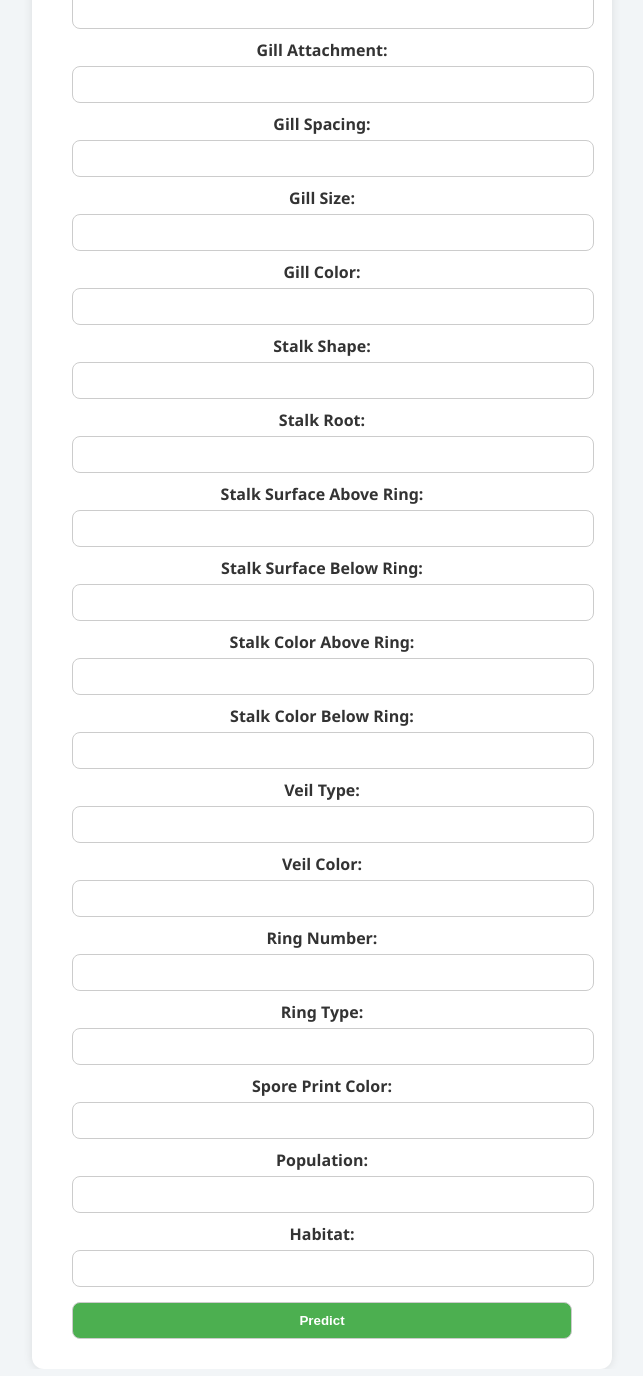
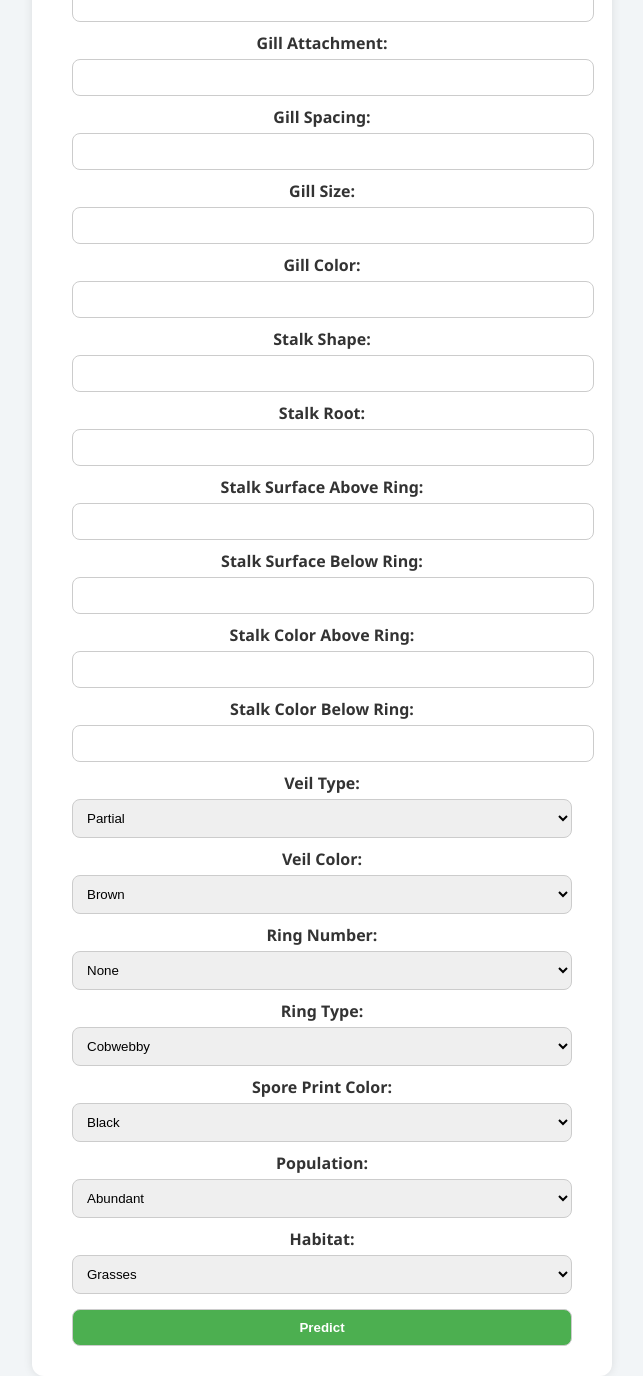
Before and after one commit to andib01/DAT158-ML-assignment-2-Project-work, a Flask app: page / in a window 1280 px wide. Shown: the whole page, without its empty margins (318-961 px from the left). Run offline with Flask 3, Linux system fonts and the light colour scheme; parts of the project's set-up code (start-up, migrations or seed data) failed here and were passed over.

Commit message:
Replace text inputs with select dropdowns in form

```diff
--- a/templates/index.html
+++ b/templates/index.html
@@ -49,20 +49,70 @@
       <label>Stalk Color Below Ring:</label>
       <input type="text" name="stalk-surface-below-ring" required>
       <label>Veil Type:</label>
-      <input type="text" name="veil-type" required>
+      <select id = "veil-type" name="veil-type" required>
+         <option value = "p"> Partial</option>
+         <option value = "u"> Universal</option>
+      </select>
+
       <label>Veil Color:</label>
-      <input type="text" name="veil-color" required>
+      <select id = "veil-color" name="veil-color" required>
+         <option value = "n"> Brown</option>
+         <option value = "o"> Orange</option>
+         <option value = "w"> White</option>
+         <option value = "y"> Yellow</option>
+      </select>
+
       <label>Ring Number:</label>
-      <input type="text" name="ring-number" required>
+      <select id = "ring-number" name="ring-number" required>
+         <option value = "n"> None</option>
+         <option value = "o"> One</option>
+         <option value = "t"> Two</option>
+      </select>
+
       <label>Ring Type:</label>
-      <input type="text" name="ring-type" required>
+      <select id = "ring-type" name="ring-type" required>
+         <option value = "c"> Cobwebby</option>
+         <option value = "e"> Evanescent</option>
+         <option value = "f"> Flaring</option>
+         <option value = "l"> Large</option>
+         <option value = "n"> None</option>
+         <option value = "p"> Pendant</option>
+         <option value = "s"> Sheating</option>
+         <option value = "z"> Zone</option>
+      </select>
       <label>Spore Print Color:</label>
-      <input type="text" name="spore-print-color" required>
+      <select id = "spore-print-color" name="spore-print-color" required>
+         <option value = "k"> Black</option>
+         <option value = "n"> Brown</option>
+         <option value = "b"> Buff</option>
+         <option value = "h"> Chocolate</option>
+         <option value = "r"> Green</option>
+         <option value = "o"> Orange</option>
+         <option value = "u"> Purple</option>
+         <option value = "w"> White</option>
+         <option value = "y"> Yellow</option>
+      </select>
+
       <label>Population:</label>
-      <input type="text" name="population" required>
+      <select id = "population" name="population" required>
+         <option value = "a"> Abundant</option>
+         <option value = "c"> Clustered</option>
+         <option value = "n"> Numerous</option>
+         <option value = "s"> Scattered</option>
+         <option value = "v"> Several</option>
+         <option value = "y"> Solitary</option>
+      </select>
+
       <label>Habitat:</label>
-      <input type="text" name="habitat" required>
-
+      <select id = "habitat" name="habitat" required>
+         <option value = "g"> Grasses</option>
+         <option value = "l"> Leaves</option>
+         <option value = "m"> Meadows</option>
+         <option value = "p"> Paths</option>
+         <option value = "u"> Urban</option>
+         <option value = "w"> Waste</option>
+         <option value = "d"> Woods</option>
+      </select>
 
       <button type="submit">Predict</button>
     </form>
```
